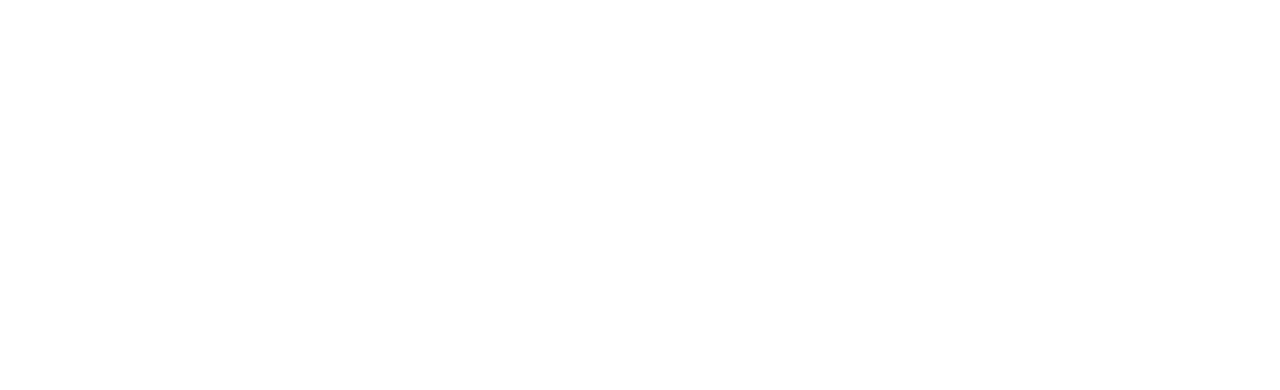
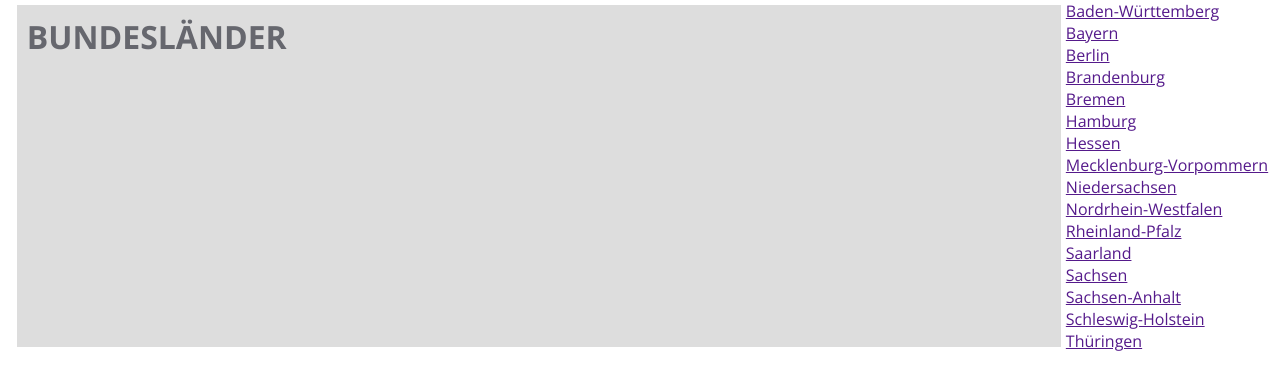
Before and after one commit to mahapiri/new-bundesland, a plain HTML site: page index.html in a window 1280 px wide. Drawn offline with Linux system fonts and the light colour scheme.

Commit message:
added functions

```diff
--- a/index.html
+++ b/index.html
@@ -4,8 +4,11 @@
     <meta charset="UTF-8">
     <meta name="viewport" content="width=device-width, initial-scale=1.0">
     <title>Bundesländer</title>
+    <link rel="stylesheet" href="style.css">
+    <script src="script.js"></script>
 </head>
-<body>
-
+<body onload="init()">
+    <header>Bundesländer</header>
+    <div id="content"></div>
 </body>
 </html>
--- a/script.js
+++ b/script.js
@@ -0,0 +1,21 @@
+let bundesland = [];
+
+async function init() {
+    let file = 'bundesland.json';
+    let response = await fetch(file);
+    bundesland = await response.json();
+    loadCard();
+}
+
+function loadCard() {
+    let content = document.getElementById('content');
+    content.innerHTML = '';
+    for (let i = 0; i < bundesland.length; i++) {
+        const land = bundesland[i];
+        content.innerHTML += /*html*/`
+        <a href="">
+            <div>${land['name']}</div>
+        </a>
+    `
+    }
+}
--- a/style.css
+++ b/style.css
@@ -0,0 +1,24 @@
+@font-face {
+    font-family: 'Open Sans';
+    src: url(fonts/OpenSans-VariableFont_wdth\,wght.ttf);
+}
+
+body {
+    font-family: 'Open Sans', sans-serif;
+    font-size: 16px;
+    margin: 0;
+    display: flex;
+    justify-content: center;
+}
+
+header {
+    max-width: 1024px;
+    width: 100%;
+    font-size: 32px;
+    font-weight: 700;
+    background-color: rgb(221,221,221);
+    color: rgb(102,103,110);
+    margin: 5px;
+    text-transform: uppercase;
+    padding: 10px;
+}
```
Also changed, not shown: fonts/OpenSans-VariableFont_wdth,wght.ttf (added).
